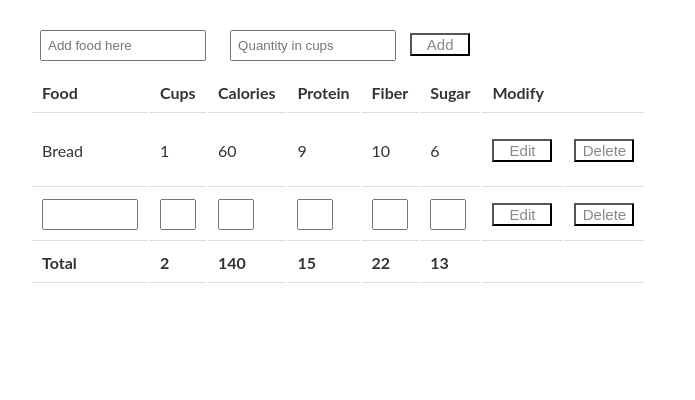
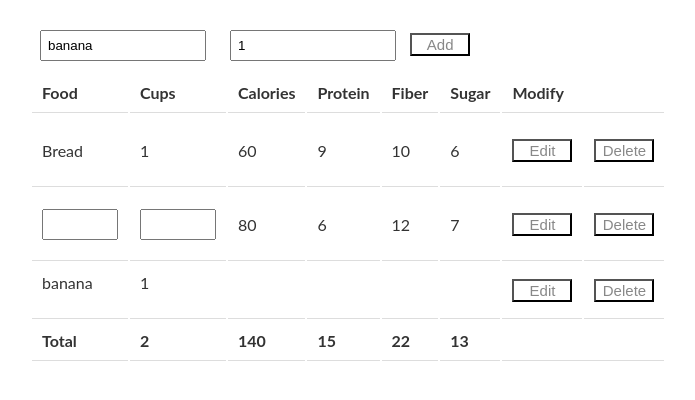
Before and after one commit to johnrobertwood/recipe-reactor, a plain HTML site: page index.html in a window 1280 px wide. Both pictures are taken after a click on the button "Add". Shown: the whole page, without its empty margins (210-905 px from the left). Drawn offline with Linux system fonts and the light colour scheme.

Commit message:
Creating the add button functionality

```diff
--- a/app.js
+++ b/app.js
@@ -1,8 +1,74 @@
 //Get the food and quantity inputs and assign them to variables
+var foodInput = document.getElementById("new-food");
+var quantityInput = document.getElementById("new-quantity");
 //Assign the button to a variable
+var addButton = document.getElementsByTagName("button")[0];
 //Assign the parent elemnt in the table to variable
+var foodTable = document.getElementById("food-table");
+
+function addFood(){
+	var recipeItem = createRow("banana", 1);
+	foodTable.appendChild(recipeItem);
+}
+
 
 //Create an add row function that builds up a table row by appending data cells with each column value
+function createRow(food, quantity) {
+  var recipeItem = document.createElement("tr");
+  var foodData = document.createElement("td");
+  var foodText = document.createElement("p");
+  var foodInput = document.createElement("input");
+  var quantityData = document.createElement("td");
+  var quantityText = document.createElement("p");
+  var quantityInput = document.createElement("input");
+  var caloriesData = document.createElement("td");
+  var caloriesText = document.createElement("p");
+  var proteinData = document.createElement("td");
+  var proteinText = document.createElement("p");
+  var fiberData = document.createElement("td");
+  var fiberText = document.createElement("p");
+  var sugarData = document.createElement("td");
+  var sugarText = document.createElement("p");
+  var editData = document.createElement("td");
+  var editButton = document.createElement("button");
+  var deleteData = document.createElement("td");
+  var deleteButton = document.createElement("button");
+
+  foodData.innerHTML = food;
+  foodInput.type = "text";
+  quantityData.innerHTML = quantity;
+  quantityInput.type = "text";
+  editButton.innerHTML = "Edit";
+  editButton.className = "edit";
+  deleteButton.innerHTML = "Delete";
+  deleteButton.className = "delete";
+
+  foodData.appendChild(foodText);
+  foodData.appendChild(foodInput);
+  quantityData.appendChild(quantityText);
+  quantityData.appendChild(quantityInput);
+  caloriesData.appendChild(caloriesText);
+  proteinData.appendChild(proteinText);
+  fiberData.appendChild(fiberText);
+  sugarData.appendChild(sugarText);
+  editData.appendChild(editButton);
+  deleteData.appendChild(deleteButton);
+
+  recipeItem.appendChild(foodData);
+  recipeItem.appendChild(quantityData);
+  recipeItem.appendChild(caloriesData);
+  recipeItem.appendChild(proteinData);
+  recipeItem.appendChild(fiberData);
+  recipeItem.appendChild(sugarData);
+  recipeItem.appendChild(editData);
+  recipeItem.appendChild(deleteData);
+
+  return recipeItem;
+
+}
+
+addButton.addEventListener("click", addFood);
+
 
 //Create an edit function that selects the parent node of the button
 //then swaps the p value with the input value if you click edit
@@ -11,5 +77,7 @@
 //Create delete function that selects the parent row node of the button to a variable, then
 //moves up to the next parent and removes that variable which is now the child
 
+//Create an add function that sums the colums and displays them on the bottom row
+
 //Create a bind function that assigns click event handlers to the edit and delete functions
 //use a for loop to go through each table row calling the bind function
--- a/index.html
+++ b/index.html
@@ -4,13 +4,13 @@
   <meta charset="UTF-8">
   <title>Nutrition Info</title>
   <link rel="stylesheet" href="style.css" >
-  <script src="app.js"></script>
+
 </head>
 <body>
   <div class="container">
   	<div class="row">
-	    <input id="new-food" type="text" placeholder="Add food here">
-	 		<input id="new-qty" type="text" placeholder="Quantity in cups">
+	    <input id="new-food" type="text" placeholder="Add food here" value="banana">
+	 	<input id="new-qty" type="text" placeholder="Quantity in cups" value="1">
 	 	<button>Add</button>
 	 </div>
 
@@ -40,22 +40,22 @@
 			</tfoot>
 			<tbody id="food-table">
 				<tr>
-						<td class="food"><p>Bread</p><input type="text"></td>
-						<td class="quantity"><p>1</p><input type="text"></td>
-						<td class="calories"><p>60</p><input type="text"></td>
-						<td class="protein"><p>9</p><input type="text"></td>
-						<td class="fiber"><p>10</p><input type="text"></td>
-						<td class="sugar"><p>6</p><input type="text"></td>
+					<td><p class="food">Bread</p><input type="text"></td>
+					<td><p class="quantity">1</p><input type="text"></td>
+					<td><p class="calories">60</p></td>
+					<td><p class="protein">9</p></td>
+					<td><p class="fiber">10</p></td>
+					<td><p class="sugar">6</p></td>
 					<td><button class="edit">Edit</button></td>
 					<td><button class="delete">Delete</button></td>
 				</tr>
 				<tr class="editMode">
-						<td class="food"><p>Avocado</p><input type="text"></td>
-						<td class="quantity"><p>1</p><input type="text"></td>
-						<td class="calories"><p>80</p><input type="text"></td>
-						<td class="protein"><p>6</p><input type="text"></td>
-						<td class="fiber"><p>12</p><input type="text"></td>
-						<td class="sugar"><p>7</p><input type="text"></td>
+					<td><p class="food">Avocado</p><input type="text"></td>
+					<td><p class="quantity">1</p><input type="text"></td>
+					<td><p class="calories">80</p></td>
+					<td><p class="protein">6</p></td>
+					<td><p class="fiber">12</p></td>
+					<td><p class="sugar">7</p></td>
 					<td><button class="edit">Edit</button></td>
 					<td><button class="delete">Delete</button></td>
 				</tr>
@@ -63,6 +63,6 @@
 		</table>
  	</div>
   </div>
-
+  <script src="app.js"></script>
 </body>
 </html>
--- a/style.css
+++ b/style.css
@@ -34,14 +34,10 @@ td input {
 
 tr.editMode input {
   display: block;
-  width: 20px;
+  width: 60px;
   margin: 0;
 }
 
-tr.editMode td.food input {
-  width: 80px;
-}
-
-tr.editMode p {
+tr.editMode p.food, tr.editMode p.quantity {
   display: none;
 }
```
Lines whose indentation alone changed are shown as unchanged.
